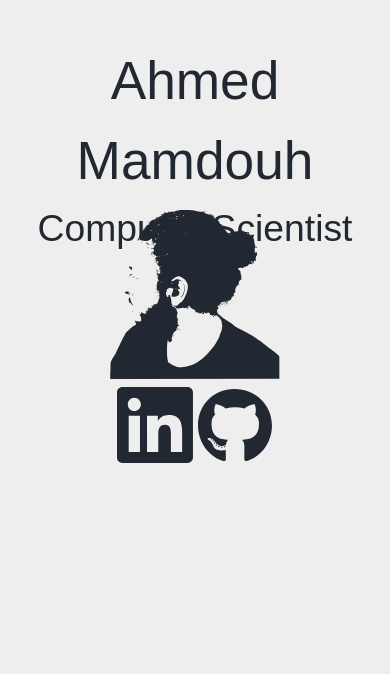
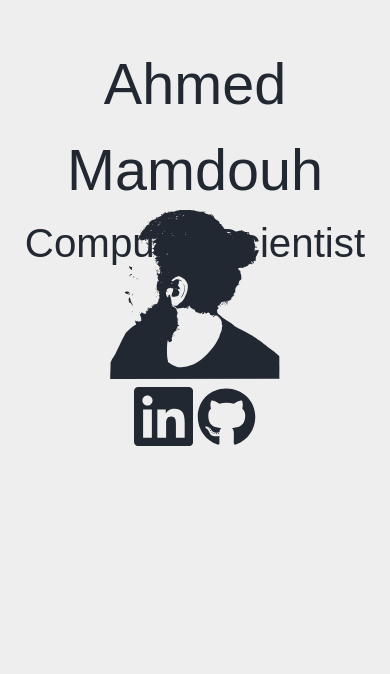
Before and after one commit to A-Mamdouh/A-Mamdouh.github.io, a Next.js app: page / in a window 390 px wide. Shown: the part 170-844 px from the top of the page. Built offline with nearby package versions, Linux system fonts and the light colour scheme; a web font is replaced by a local one.

Commit message:
update styles

```diff
--- a/src/app/ui/Content/aboutme.css
+++ b/src/app/ui/Content/aboutme.css
@@ -11,5 +11,14 @@
       place-self-center
     ;
   }
+}
 
+/* Mobile rules */
+
+@media screen and (max-width: 480px) {
+  .about-me {
+    @apply
+      text-xl
+    ;
+  }
 }
--- a/src/app/ui/Content/styles.css
+++ b/src/app/ui/Content/styles.css
@@ -6,20 +6,10 @@
   .content-container {
     @apply
       text-center
-      w-[60%]
+      w-[60vw]
       h-[100vh]
     ;
   }
-
-  .content-text {
-    @apply
-      text-2xl
-      font-medium
-      max-w-[60rem]
-      place-self-center
-    ;
-  }
-
 }
 
 /* Mobile rules */
@@ -28,9 +18,9 @@
   .content-container {
     @apply
       text-center
-      w-[100dvw]
-      h-[80dvh]
-      mt-[20dvh]
+      w-[100vw]
+      h-[80vh]
+      mt-[20vh]
     ;
   }
 }
--- a/src/app/ui/TitleCard/styles.css
+++ b/src/app/ui/TitleCard/styles.css
@@ -37,13 +37,13 @@
             min-h-[121px]
             min-w-[120px]
         ;
-        /* --title-font-size: calc(3vw + 4vh + 2vmin); */
         --title-font-size: calc(100% + 4vh + 2vmin);
         --subtitle-font-size: calc(0.7 * var(--title-font-size));
+        --icon-height: calc(7vh);
         display: grid;
         contain: size;
         z-index: 1;
-        grid-template-rows: repeat(2, 40%) 10%;
+        grid-template-rows: 50% 40% 10%;
         animation: title-animation 1s paused;
     }
 
@@ -94,9 +94,11 @@
             flex-row
         ;
         margin-inline: calc(0.5vw);
+        height: var(--icon-height);
         .icon {
             @apply
                 h-[100%]
+                w-[auto]
             ;
             aspect-ratio: 1 / 1;
         }
@@ -109,22 +111,25 @@
 
     100% {
         @apply
-            top-[25%]
-            h-[50%]
+            top-[25dvh]
+            h-[50dvh]
         ;
-        --title-font-size: calc((3vw + 4vh + 2vmin));
+        --icon-height: 7vh;
+        --title-font-size: calc(100% + 4vh + 2vmin);
     }
 
     50% {
-        --title-font-size: calc(0.75 * (3vw + 4vh + 2vmin));
+        --title-font-size: calc(0.75 * (100% + 4vh + 2vmin));
+        --icon-height: 5.5vh;
     }
 
     0% {
         @apply
-            top-[0%]
-            h-[20%]
+            top-[0dvh]
+            h-[20dvh]
         ;
-        --title-font-size: calc(0.5 * (3vw + 4vh + 2vmin));
+        --icon-height: 3vh;
+        --title-font-size: calc(0.5 * (100% + 4vh + 2vmin));
     }
 }
 
@@ -137,7 +142,7 @@
             min-h-[121px]
             min-w-[120px]
         ;
-        --title-font-size: calc((3vw + 4vh + 2vmin));
+        --title-font-size: calc(100% + 4vh + 2vmin);
         grid-template-rows: repeat(2, 40%) 20%;
     }
 }
```
